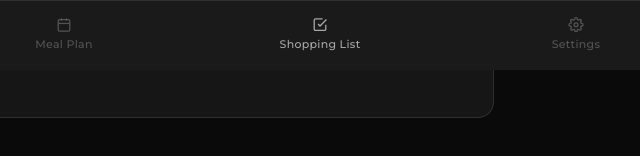
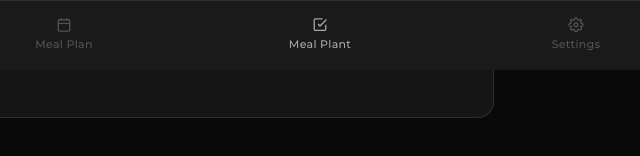
Before and after one commit to MARIJANE57-png/-recipe-saver, a plain HTML site: page index.html in a window 1280 px wide. Shown: the part 730-886 px from the top of the page, 576-1216 px from the left. Drawn offline with nearby package versions, Linux system fonts and the light colour scheme.

Commit message:
Update index.html

```diff
--- a/index.html
+++ b/index.html
@@ -191,7 +191,7 @@
                     <path d="M9 11l3 3L22 4"></path>
                     <path d="M21 12v7a2 2 0 0 1-2 2H5a2 2 0 0 1-2-2V5a2 2 0 0 1 2-2h11"></path>
                 </svg>
-                <span>Shopping List</span>
+                <span>Meal Plant</span>
             </a>
             <a href="#" class="nav-item disabled">
                 <svg class="nav-icon" viewBox="0 0 24 24" fill="none" stroke="currentColor" stroke-width="2">
```
